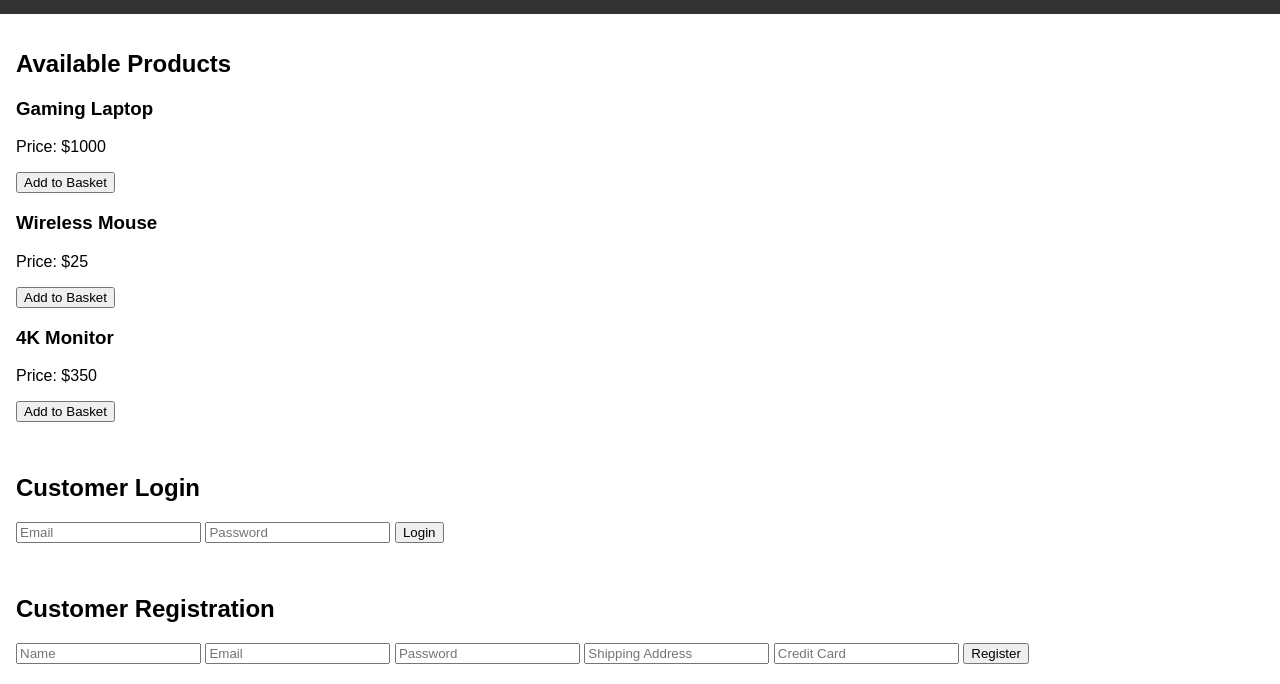
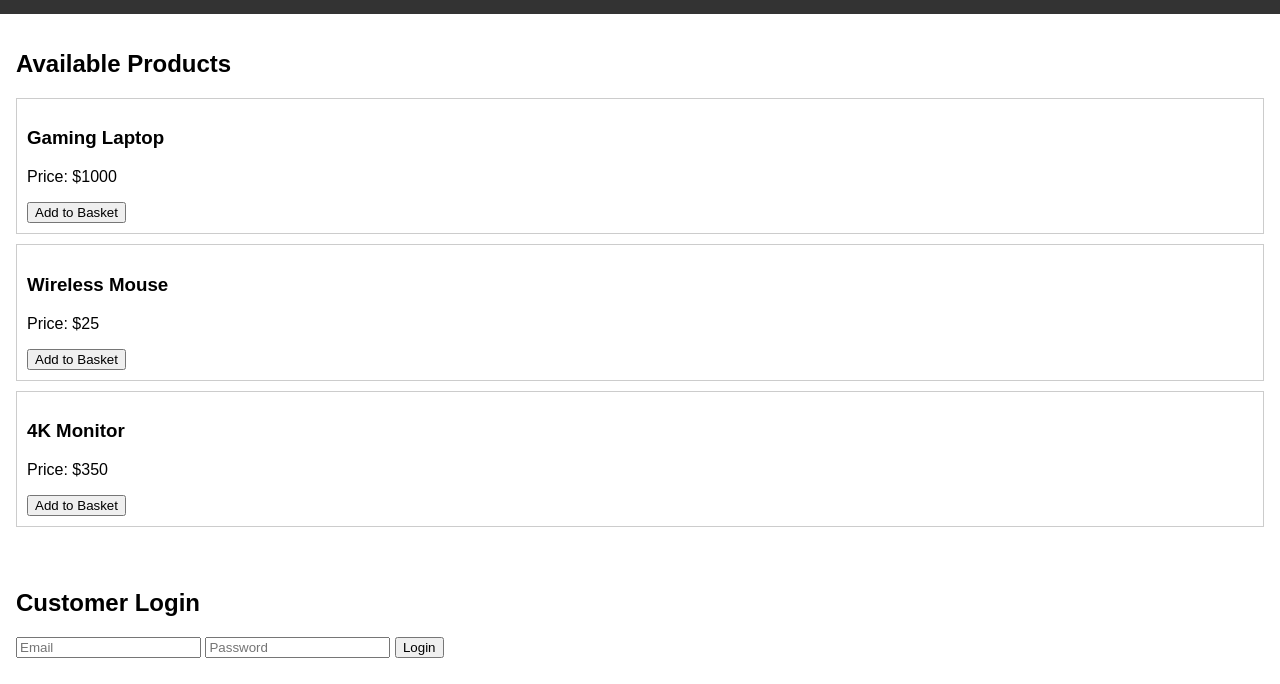
Before and after one commit to Actualjudgepresident/newarkit, a website: page doc/index.html in a window 1280 px wide. Shown: the part 116-800 px from the top of the page. Drawn offline with Linux system fonts and the light colour scheme.

Commit message:
Update styles.css

```diff
--- a/doc/styles.css
+++ b/doc/styles.css
@@ -3,17 +3,26 @@ body {
   margin: 0;
   padding: 0;
 }
+
 header {
   background-color: #333;
   color: white;
   padding: 1em;
   text-align: center;
 }
+
 nav a {
   margin: 0 10px;
   color: white;
   text-decoration: none;
 }
+
 section {
   padding: 1em;
 }
+
+.product-list div {
+  border: 1px solid #ccc;
+  padding: 10px;
+  margin-bottom: 10px;
+}
```
Lines whose indentation alone changed are shown as unchanged.
